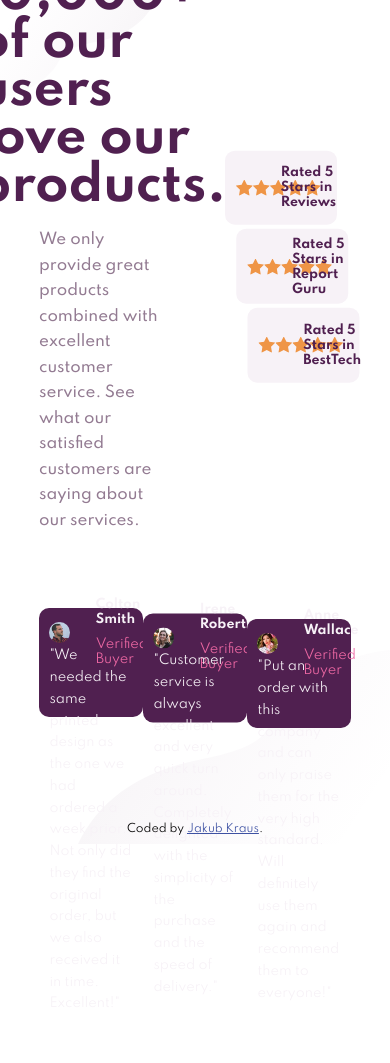
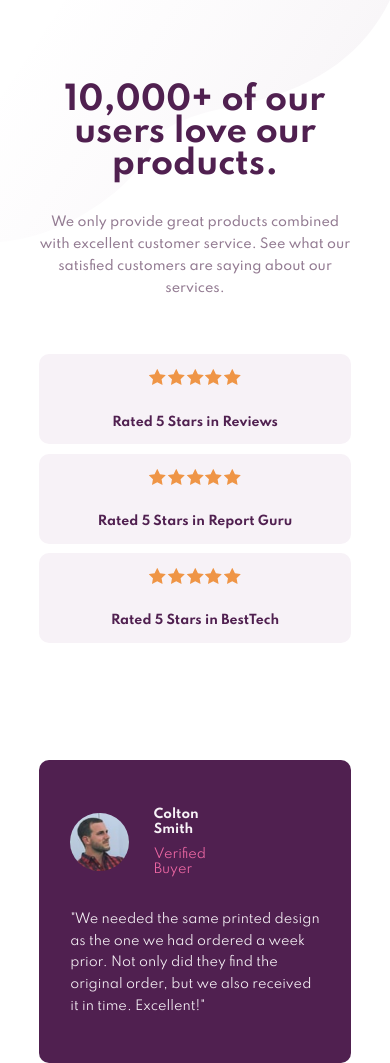
Before and after one commit to alkatraz445/Social-proof-section, a plain HTML site: page index.html in a window 390 px wide. Shown: the top 1063 px of the page. Before the commit the page ends 1015 px from the top, so only its background shows below. Drawn offline with Linux system fonts and the light colour scheme.

Commit message:
RWD done

```diff
--- a/css/mobile.css
+++ b/css/mobile.css
@@ -0,0 +1,85 @@
+@media screen and (max-width: 768px) {
+  body {
+    height: 220vh;
+    justify-content: center;
+  }
+  .top-left {
+    content: url(../images/bg-pattern-top-mobile.svg);
+    width: 100vw;
+  }
+  .bottom-right {
+    content: url(../images/bg-pattern-bottom-mobile.svg);
+    width: 100vw;
+  }
+
+  #wrapper {
+    width: 80vw;
+    height: 200vh;
+  }
+  #top {
+    flex-direction: column;
+    text-align: center;
+    justify-content: center;
+    height: 40%;
+  }
+
+  #bottom {
+    align-items: flex-start;
+    height: 60%;
+  }
+
+  #header {
+    font-size: 10px;
+    width: 100%;
+    height: 40%;
+    justify-content: flex-start;
+  }
+
+  .heading {
+    width: 90%;
+    font-size: 2rem;
+  }
+
+  .heading-paragraph {
+    width: 100%;
+    font-size: 0.8rem;
+  }
+
+  #ratings {
+    justify-content: flex-start;
+    width: 100%;
+    height: 80%;
+  }
+
+  .rating {
+    width: 100%;
+    height: 20%;
+    display: flex;
+    flex-direction: column;
+    justify-content: space-around;
+    align-items: center;
+  }
+
+  .rated {
+    position: static;
+  }
+
+  .stars {
+    position: static;
+  }
+  .rating:nth-of-type(2) {
+    transform: translateX(0%);
+  }
+  .rating:nth-of-type(3) {
+    transform: translateX(0%);
+  }
+
+  #opinions {
+    flex-direction: column;
+    justify-content: center;
+  }
+  .opinion-wrapper {
+    width: 100%;
+    height: 40%;
+  }
+}
--- a/css/style.css
+++ b/css/style.css
@@ -69,9 +69,9 @@ a {
 }
 
 .heading {
-  font-size: 3rem;
+  font-size: 3em;
   color: hsl(300, 43%, 22%);
-  margin-bottom: 1rem;
+  margin-bottom: 1em;
   line-height: 1;
   z-index: 4;
 }
```
